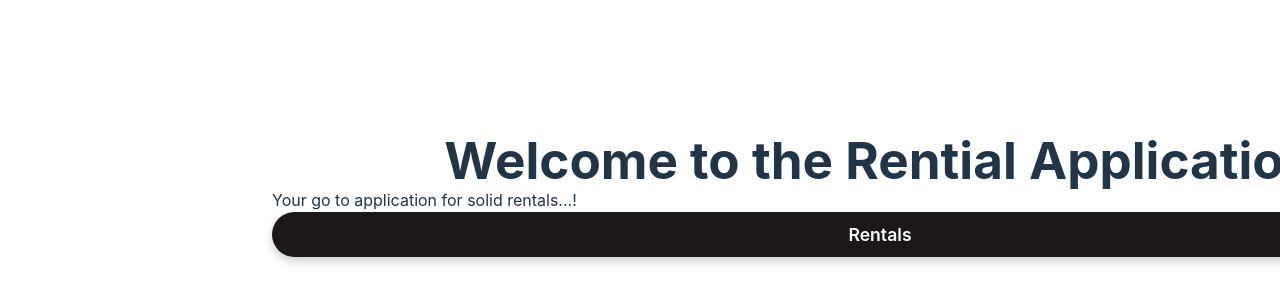
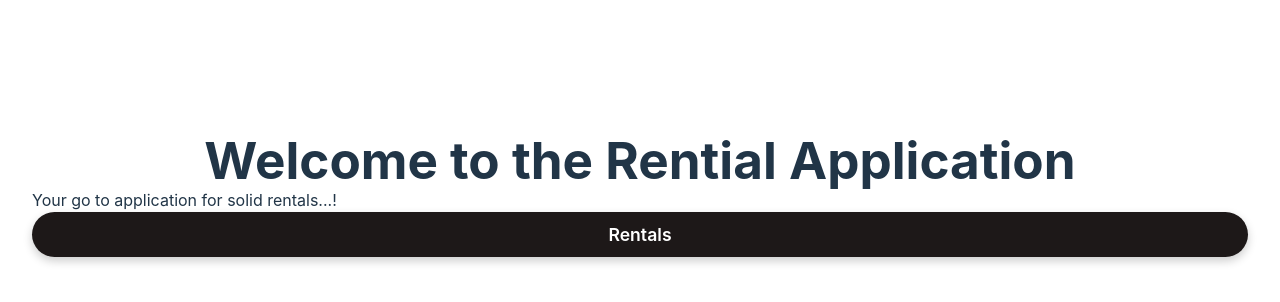
Before and after one commit to Gayuth-W/RentalApplication-frontend, a React (Vite) app: page / in a window 1280 px wide. Shown: the top 302 px of the page. Built offline with nearby package versions, Linux system fonts and the light colour scheme.

Commit message:
fix: fixed the bug in the alignment issue

```diff
--- a/src/css/SideComponent.css
+++ b/src/css/SideComponent.css
@@ -45,10 +45,6 @@
   box-shadow: inset 0 0 0 1px rgba(255,255,255,0.2);
 }
 
-/* Make room for full sidebar in main content */
-.main-content {
-  margin-left: 240px;
-}
 
 /* MOBILE VIEW */
 @media (max-width: 768px) {
```
